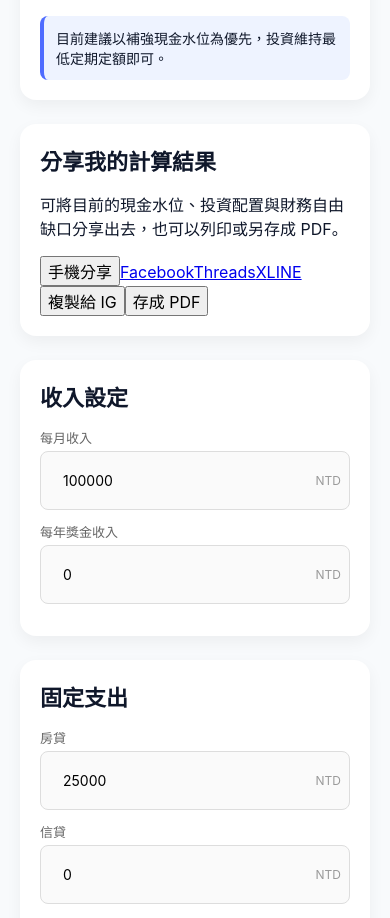
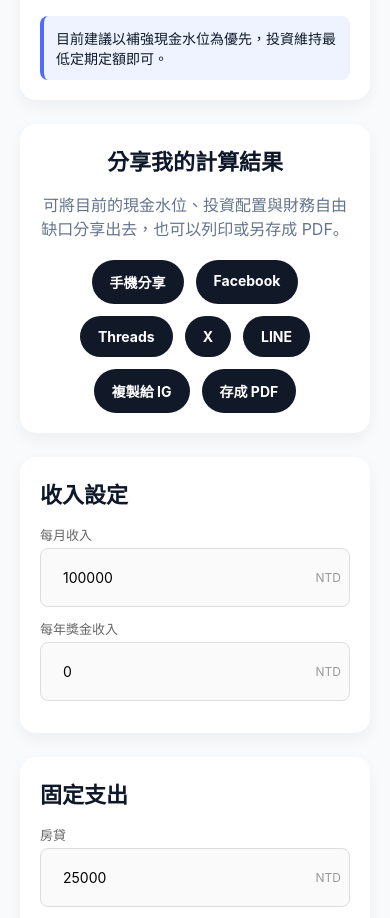
Before and after one commit to JulieChang/fire-pwa-complete, a React (Vite) app: page / in a window 390 px wide. Shown: the part 2774-3692 px from the top of the page. Built offline with nearby package versions, Linux system fonts and the light colour scheme.

Commit message:
Add share panel styles and print media queries
Added styles for share panel and print optimization.

```diff
--- a/src/App.css
+++ b/src/App.css
@@ -325,3 +325,68 @@ body {
   color: #1f2937;
   font-size: 15px;
 }
+/* =========================
+   Share Panel（分享區塊）
+========================= */
+
+.share-section {
+  text-align: center;
+}
+
+.share-description {
+  color: #64748b;
+  margin-bottom: 20px;
+}
+
+.share-buttons {
+  display: flex;
+  flex-wrap: wrap;
+  gap: 12px;
+  justify-content: center;
+}
+
+.share-buttons a,
+.share-buttons button {
+  border: none;
+  border-radius: 999px;
+  padding: 12px 18px;
+  background: #111827;
+  color: white;
+  font-size: 14px;
+  font-weight: 700;
+  text-decoration: none;
+  cursor: pointer;
+}
+
+.share-buttons a:hover,
+.share-buttons button:hover {
+  opacity: 0.85;
+}
+
+/* =========================
+   Print（PDF輸出優化）
+========================= */
+
+@media print {
+  .share-section,
+  .form-grid {
+    display: none;
+  }
+
+  body {
+    background: white;
+  }
+
+  .app {
+    padding: 0;
+  }
+
+  .section,
+  .dashboard,
+  .hero,
+  .seo-content {
+    box-shadow: none !important;
+    border: 1px solid #e5e7eb;
+    break-inside: avoid;
+  }
+}
```
